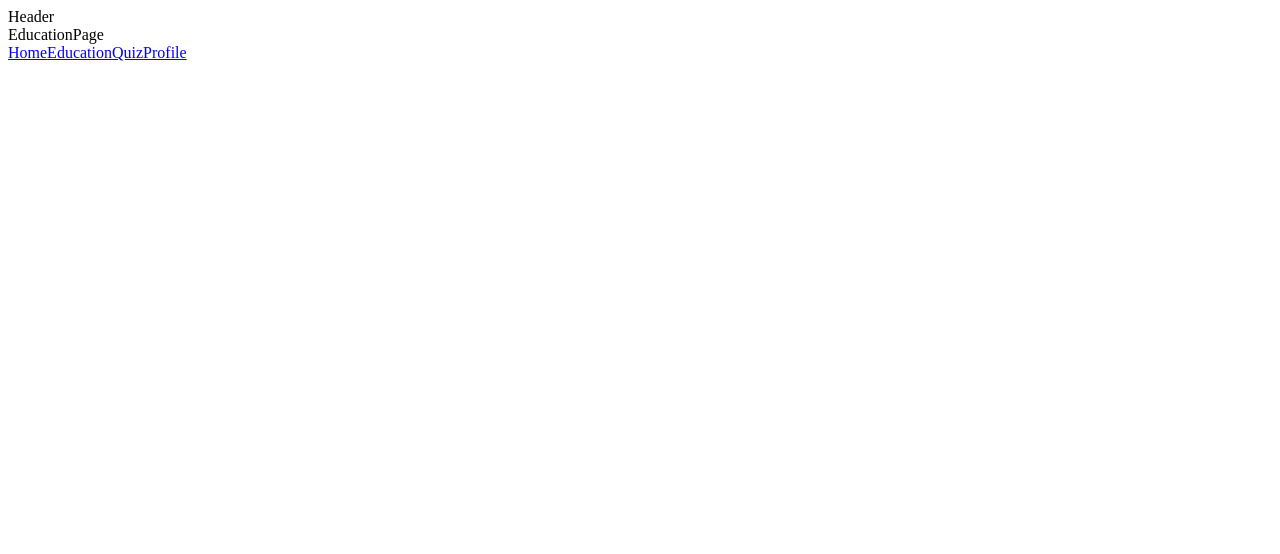
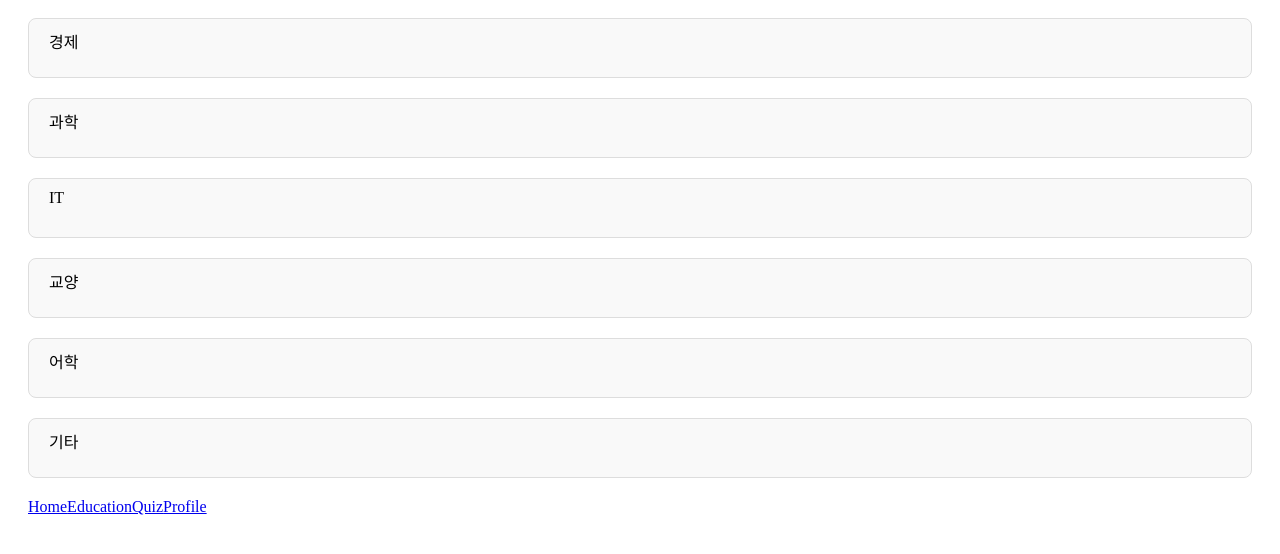
Before and after one commit to LinkHackathonTeam9/Team9_FrontEnd, a React (Vite) app: page /education in a window 1280 px wide. Shown: the top 554 px of the page. Built offline with nearby package versions, Linux system fonts and the light colour scheme.

Commit message:
Add education page layout

```diff
--- /dev/null
+++ b/src/components/education/EducationItem.tsx
@@ -0,0 +1,22 @@
+import styled from '@emotion/styled';
+
+const Container = styled.div`
+  width: 100%;
+  height: 60px;
+  padding: 10px 20px;
+  border: 1px solid #ddd;
+  border-radius: 8px;
+  background-color: #f9f9f9;
+  font-size: 16px;
+  box-sizing: border-box;
+`;
+
+interface EducationItemProps {
+  category: string;
+}
+
+function EducationItem({ category }: EducationItemProps) {
+  return <Container>{category}</Container>;
+}
+
+export default EducationItem;
--- a/src/pages/EducationPage.tsx
+++ b/src/pages/EducationPage.tsx
@@ -1,13 +1,29 @@
-import Header from '@components/common/Header';
 import BottomNavBar from '@components/common/BottomNavBar';
+import styled from '@emotion/styled';
+import EducationItem from '@components/education/EducationItem.tsx';
+
+const Container = styled.div`
+  width: 100%;
+  height: 100%;
+  padding: 10px 20px;
+  box-sizing: border-box;
+  display: flex;
+  flex-direction: column;
+  align-content: center;
+  gap: 20px;
+`;
 
 const EducationPage = () => {
+  // todo fetch categories from server
+  const dummyCategories = ['경제', '과학', 'IT', '교양', '어학', '기타'];
+
   return (
-    <>
-      <Header />
-      <div>EducationPage</div>
+    <Container>
+      {dummyCategories.map((category) => (
+        <EducationItem category={category} key={category} />
+      ))}
       <BottomNavBar />
-    </>
+    </Container>
   );
 };
 
```
Also changed, not shown: src/components/education/EducationCard.tsx (deleted).
